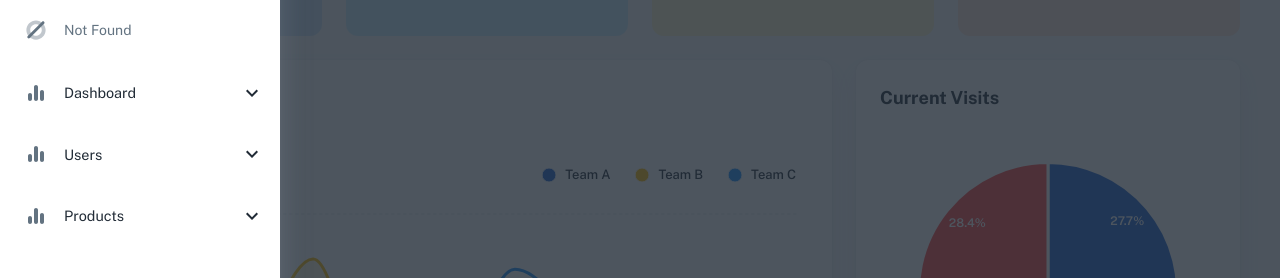
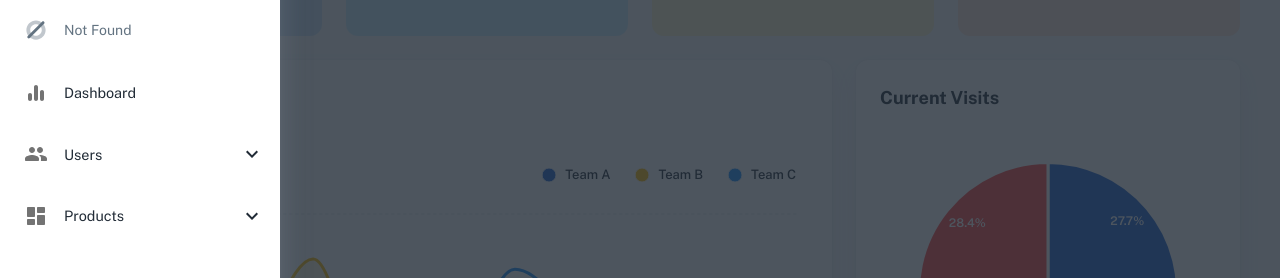
Before and after one commit to Miharin/alumunium-react, a React (Create React App) app: page /dashboard/app in a window 1280 px wide. Both pictures are taken after a click on the button 58 px from the left and 46 px from the top of the page. Shown: the part 394-672 px from the top of the page. Built offline with nearby package versions, Linux system fonts and the light colour scheme; a web font is replaced by a local one.

Commit message:
Icon Sidebar

```diff
--- a/src/layouts/dashboard/nav/index.js
+++ b/src/layouts/dashboard/nav/index.js
@@ -1,6 +1,4 @@
 import PropTypes from 'prop-types';
-import { useEffect } from 'react';
-import { useLocation } from 'react-router-dom';
 // @mui
 import { styled, alpha } from '@mui/material/styles';
 import {
@@ -9,7 +7,7 @@ import {
   Drawer,
   Typography,
   Avatar,
-  Divider,
+  // Divider,
   List,
   ListItemButton,
   ListItemIcon,
@@ -24,7 +22,16 @@ import useResponsive from 'hooks/useResponsive';
 import Logo from 'components/logo';
 import Scrollbar from 'components/scrollbar';
 import NavSection from 'components/nav-section';
-import { EqualizerRounded, ExpandLess, ExpandMore, StarBorder } from '@mui/icons-material';
+import {
+  EqualizerRounded,
+  ExpandLess,
+  ExpandMore,
+  PeopleRounded,
+  FormatListBulletedRounded,
+  ManageAccountsRounded,
+  DashboardRounded,
+  CropSquareRounded,
+} from '@mui/icons-material';
 import { useSidebarConfig } from 'store/index';
 //
 import navConfig from './config';
@@ -48,7 +55,6 @@ Nav.propTypes = {
 };
 
 export default function Nav({ openNav, onCloseNav }) {
-  const { pathname } = useLocation();
   const isDesktop = useResponsive('up', 'lg');
 
   const openDashboard = useSidebarConfig((state) => state.openDashboard);
@@ -61,41 +67,44 @@ export default function Nav({ openNav, onCloseNav }) {
   const itemNav = [
     {
       name: 'Dashboard',
-      icon: '',
-      links: '/dashboard',
+      icon: <EqualizerRounded />,
+      links: '/dashboard/app',
       isExpand: false,
       open: openDashboard,
       toggle: toggleDashboard,
     },
     {
       name: 'Users',
-      icon: '',
+      icon: <PeopleRounded />,
       isExpand: true,
       open: openUsers,
       toggle: toggleUsers,
       Expand: [
         {
+          id: 'U1',
           name: 'List Users',
-          icon: '',
-          links: '',
+          icon: <FormatListBulletedRounded />,
+          links: '/dashboard/user',
         },
         {
-          name: 'Create Users',
-          icon: '',
+          id: 'U2',
+          name: 'Manage Users',
+          icon: <ManageAccountsRounded />,
           links: '',
         },
       ],
     },
     {
       name: 'Products',
-      icon: '',
+      icon: <DashboardRounded />,
       isExpand: true,
       open: openProducts,
       toggle: toggleProducts,
       Expand: [
         {
+          id: 'P1',
           name: 'List Holo',
-          icon: '',
+          icon: <CropSquareRounded />,
           links: '',
         },
       ],
@@ -132,32 +141,38 @@ export default function Nav({ openNav, onCloseNav }) {
       </Box>
 
       <NavSection data={navConfig} onClick={onCloseNav} />
-      {itemNav.map((object, i) => {
-        return (
+      {itemNav.map((object, i) => (
         <List sx={{ pl: 1 }} key={i}>
-            <ListItemButton onClick={object.toggle}>
-              <ListItemIcon sx={{ minWidth: '0px', mr: 2 }}>
-                <EqualizerRounded />
-              </ListItemIcon>
+          <ListItemButton onClick={object.isExpand ? object.toggle : null}>
+            <ListItemIcon sx={{ minWidth: '0px', mr: 2, color: '#737373' }}>{object.icon}</ListItemIcon>
             <ListItemText
               primaryTypographyProps={{ fontSize: '0.9em', fontWeight: object.open ? 'medium' : 'small' }}
               primary={object.name}
             />
-              {object.open ? <ExpandLess /> : <ExpandMore />}
+            {object.isExpand ? object.open ? <ExpandLess /> : <ExpandMore /> : <></>}
           </ListItemButton>
+          {object.isExpand ? (
             <Collapse in={object.open} timeout="auto" unmountOnExit>
               <List component="div" disablePadding>
-                <ListItemButton sx={{ pl: 4 }}>
-                  <ListItemIcon>
-                    <StarBorder />
+                {(() => {
+                  const ListItemChild = [];
+                  for (let i = 0; i < object.Expand.length; i++) {
+                    ListItemChild.push(
+                      <ListItemButton key={object.Expand[i].id} sx={{ pl: 3 }}>
+                        <ListItemIcon sx={{ minWidth: '0px', mr: 2, color: '#737373' }}>
+                          {object.Expand[i].icon}
                         </ListItemIcon>
-                  <ListItemText primaryTypographyProps={{ fontSize: '0.9em' }} primary="Starred" />
+                        <ListItemText primaryTypographyProps={{ fontSize: '0.9em' }} primary={object.Expand[i].name} />
                       </ListItemButton>
+                    );
+                  }
+                  return ListItemChild;
+                })()}
               </List>
             </Collapse>
+          ) : null}
         </List>
-        );
-      })}
+      ))}
     </Scrollbar>
   );
 
```
Lines whose indentation alone changed are shown as unchanged.
